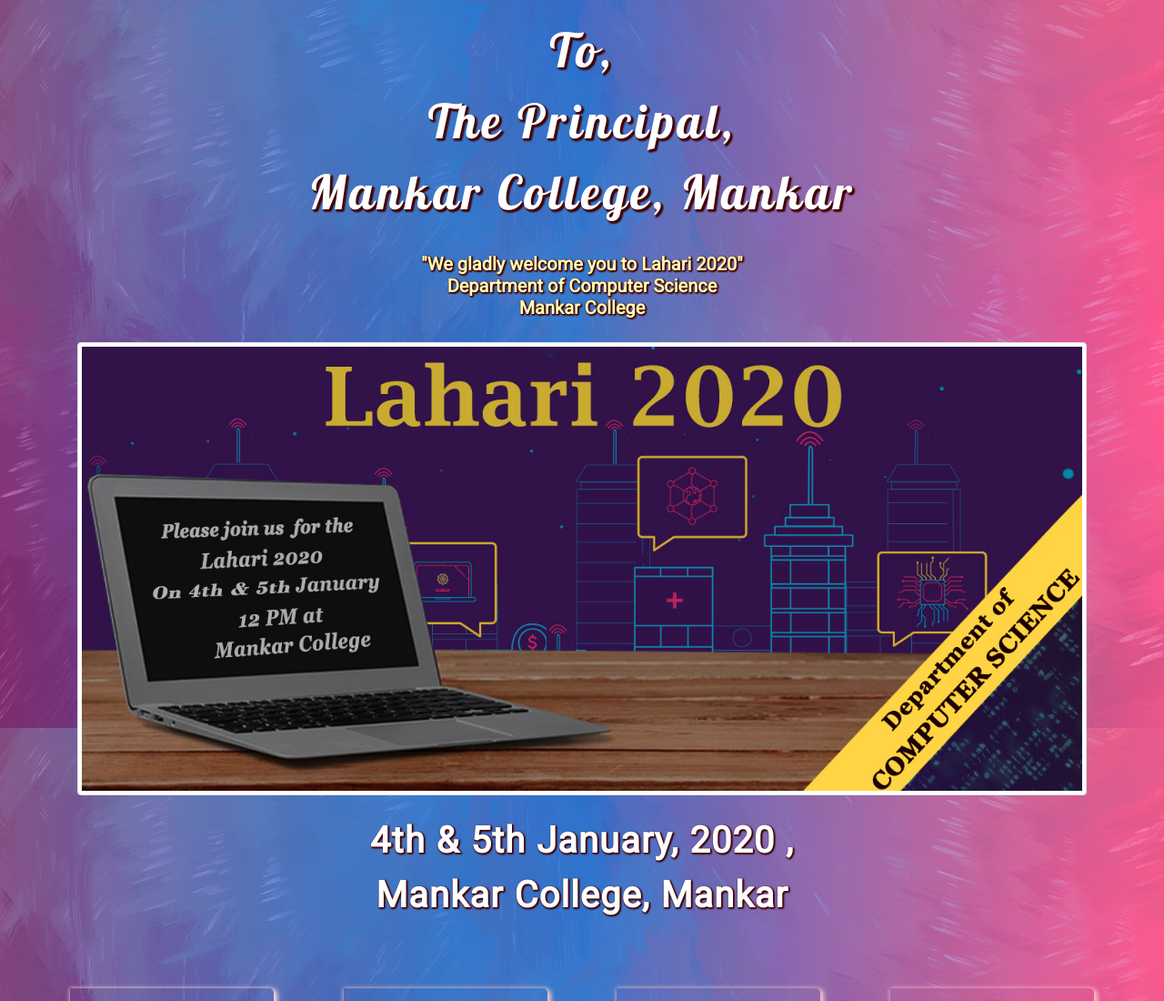
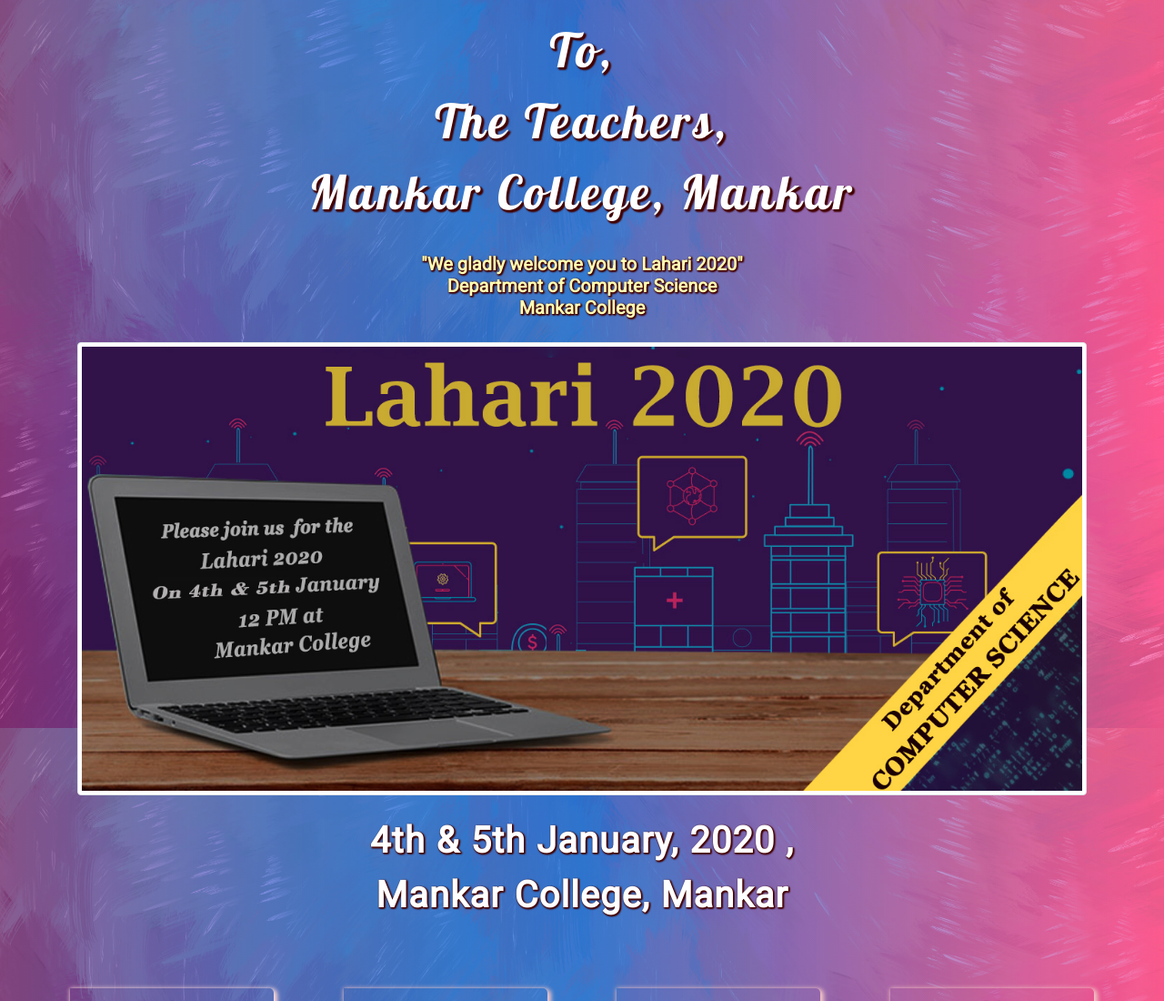
Before and after one commit to mankarcs123/teachers, a plain HTML site: page index.html in a window 1280 px wide. Shown: the top 1100 px of the page at 91% size. Drawn offline with nearby package versions, Linux system fonts and the light colour scheme.

Commit message:
Update index.html

```diff
--- a/index.html
+++ b/index.html
@@ -182,7 +182,7 @@
 </head>
 <body style="  background-image:linear-gradient(to right,rgba(204,51,153,0.6),rgba(0,102,255,0.7),rgba(255,102,204,0.6)),url(bg.jpg); background-position: center; background-attachment: fixed; background-size: cover;">
 <div class="container-fluid p-0" >
-  <div class="container p-2 mt-2 text-center text-white responsivetext" style="font-size: 6.5vh; text-shadow: 2px 2px 2px #440202,2px 2px 2px #440202,2px 2px 2px #440202,2px 2px 2px #440202; letter-spacing: 4px; font-family: 'Lobster', cursive;">To,<br>The Principal,<br>Mankar College, Mankar</div>
+  <div class="container p-2 mt-2 text-center text-white responsivetext" style="font-size: 6.5vh; text-shadow: 2px 2px 2px #440202,2px 2px 2px #440202,2px 2px 2px #440202,2px 2px 2px #440202; letter-spacing: 4px; font-family: 'Lobster', cursive;">To,<br>The Teachers,<br>Mankar College, Mankar</div>
   <div class="line"></div>
   <div class="container text-center">
     <h5 style=" margin-top: 14px; color: #ffffb3; font-size: 3vh; font-weight: 700;  padding: 6px 0px 2px 0px; text-shadow: 1px 1px 2px #440202,1px 1px 2px #440202,1px 1px 2px #440202,1px 1px 2px #440202; ">
```
